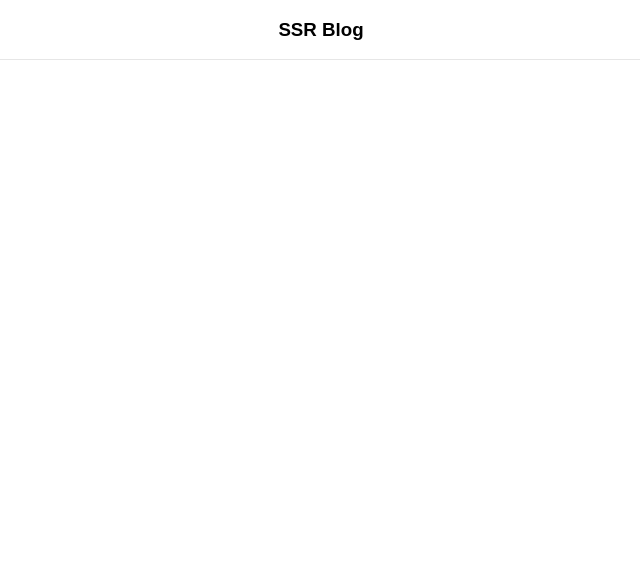
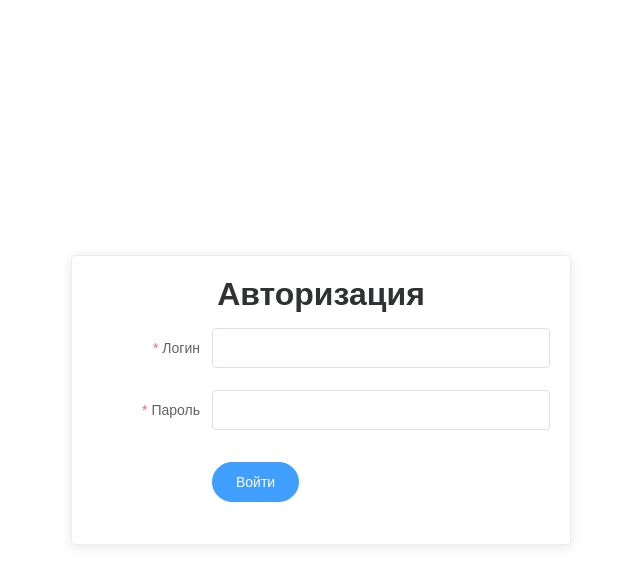
Before and after one commit to artbelyaev/nuxt-blog, a Nuxt app: page /admin/login in a window 1280 px wide. Before the commit this address had no page. Shown: the top 586 px of the page, without its empty margins (319-959 px from the left). Built offline with nearby package versions, Linux system fonts and the light colour scheme.

Commit message:
авторизация в админке

```diff
--- a/components/main/CommentForm.vue
+++ b/components/main/CommentForm.vue
@@ -4,7 +4,9 @@
         :rules="rules"
         ref="form"
         label-width="120px"
+        class="comment-form"
     >
+        <h1 class="comment-form__title">Добавить комментарии</h1>
         <el-form-item label="Имя" prop="name">
             <el-input v-model.trim="controls.name" />
         </el-form-item>
@@ -76,5 +78,9 @@ export default {
 </script>
 
 <style lang="scss" scoped>
-
+    .comment-form {
+        &__title {
+            margin-bottom: 15px;
+        }
+    }
 </style>
--- a/layouts/default.vue
+++ b/layouts/default.vue
@@ -14,11 +14,11 @@
 import Navigation from '@/components/main/Navigation';
 
 export default {
-  name: "default",
+    name: 'default',
     components: {
         Navigation,
     }
-}
+};
 </script>
 
 <style scoped>
--- /dev/null
+++ b/layouts/empty.vue
@@ -0,0 +1,21 @@
+<template>
+    <div class="empty-layout">
+        <Nuxt />
+    </div>
+</template>
+
+<script>
+export default {
+    name: 'empty'
+};
+</script>
+
+<style lang="scss" scoped>
+    .empty-layout {
+        display: flex;
+        justify-content: center;
+        align-items: center;
+        width: 100%;
+        min-height: 100vh;
+    }
+</style>
--- a/nuxt.config.js
+++ b/nuxt.config.js
@@ -52,4 +52,4 @@ export default {
     build: {
         transpile: [/^globals/],
     }
-}
+};
--- /dev/null
+++ b/pages/admin/login.vue
@@ -0,0 +1,96 @@
+<template>
+    <el-card
+        shadow="always"
+        class="login"
+    >
+        <el-form
+            :model="controls"
+            :rules="rules"
+            ref="form"
+            label-width="120px"
+            class="login__form"
+        >
+            <h1 class="login__title">Авторизация</h1>
+            <el-form-item label="Логин" prop="login">
+                <el-input v-model.trim="controls.login" />
+            </el-form-item>
+            <el-form-item label="Пароль" prop="password">
+                <el-input show-password v-model.trim="controls.password" />
+            </el-form-item>
+            <el-form-item>
+                <el-button
+                    @click="login"
+                    :loading="loading"
+                    round
+                    type="primary"
+                    class="login__button"
+                >
+                    Войти
+                </el-button>
+            </el-form-item>
+        </el-form>
+    </el-card>
+</template>
+
+<script>
+export default {
+    name: 'login',
+    layout: 'empty',
+    data() {
+        return {
+            loading: false,
+            controls: {
+                login: '',
+                password: '',
+            },
+            rules: {
+                login: [
+                    {required: true, message: 'Пожалуйста введите логин', trigger: 'blur'},
+                ],
+                password: [
+                    {required: true, message: 'Пожалуйста введите пароль', trigger: 'blur'},
+                    {min: 6, message: 'Пароль должен быть не менее 6 символов', trigger: 'blur'},
+                ],
+            }
+        };
+    },
+    methods: {
+        login() {
+            this.$refs.form.validate(async (valid) => {
+                if (valid) {
+                    this.loading = true;
+
+                    try {
+                        const formData = {
+                            login: this.controls.login,
+                            password: this.controls.password,
+                        };
+
+                        await this.$store.dispatch('login/login', formData);
+                        this.$router.push('/admin');
+
+
+                    } catch (e) {
+                        this.loading = false;
+                    }
+                }
+            });
+        }
+    }
+};
+</script>
+
+<style lang="scss" scoped>
+    .login {
+        width: 500px;
+
+        &__title {
+            text-align: center;
+            margin-bottom: 15px;
+        }
+
+        &__button {
+            margin-top: 10px;
+        }
+    }
+</style>
--- a/pages/post/_id.vue
+++ b/pages/post/_id.vue
@@ -3,7 +3,7 @@
         <div class="post__header post-header">
             <div class="post-header__top">
                 <h1 class="post-header__title">Post title</h1>
-                <NuxtLink to="/">
+                <NuxtLink to="/" class="post-header__back">
                     <i class="el-icon-back"></i>
                 </NuxtLink>
             </div>
@@ -88,6 +88,10 @@ export default {
             justify-content: space-between;
         }
 
+        &__back {
+            cursor: pointer;
+        }
+
         &__top {
             margin-bottom: 10px;
         }
--- /dev/null
+++ b/store/login.js
@@ -0,0 +1,25 @@
+export const state = () => ({
+    token: null,
+});
+
+export const getters = {
+    isAuthenticated: state => Boolean(state.token),
+};
+
+export const mutations = {
+    setToken(state, token) {
+        state.token = token;
+    }
+};
+
+export const actions = {
+    async login({commit, dispatch}, formData) {
+        const token = await new Promise(resolve => {
+            setTimeout(() => resolve('mock-token'), 2000);
+        });
+        dispatch('setToken', token);
+    },
+    setToken({commit}, token) {
+        commit('setToken', token);
+    }
+};
```
Also changed, not shown: components/main/Navigation.vue (+5 -5 lines), plugins/globals.js (+4 -4 lines). Lines whose indentation alone changed are shown as unchanged.
